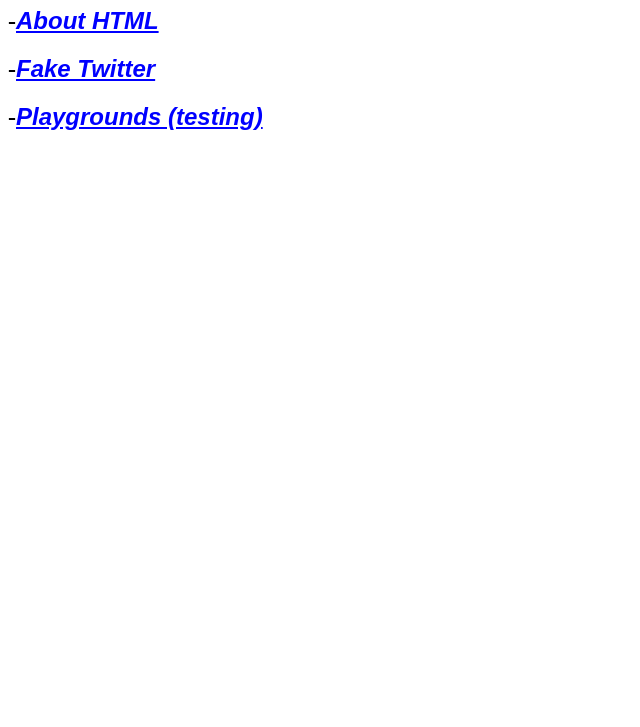
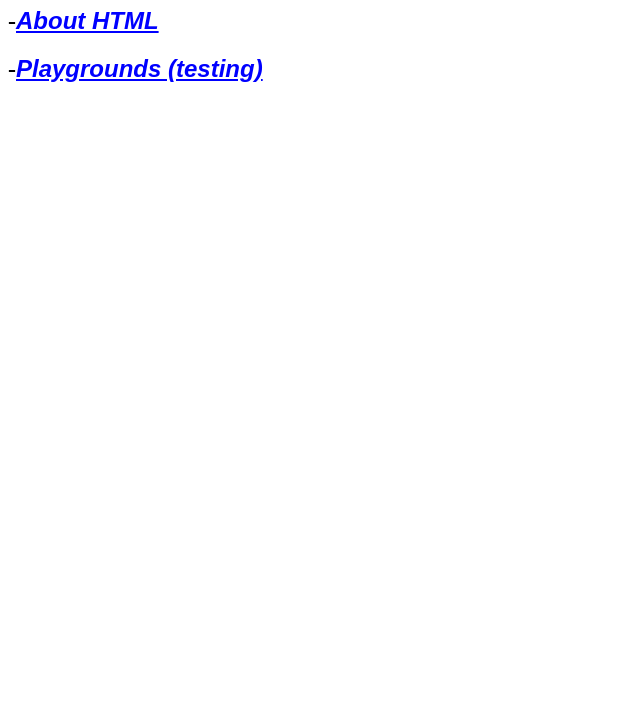
Before and after one commit to Gavin-Vaughan/justlearninghtml, a plain HTML site: page index.html in a window 1280 px wide. Shown: the part 73-800 px from the top of the page, without its empty margins (0-640 px from the left). Drawn offline with Linux system fonts and the light colour scheme.

Commit message:
Updated index.html

```diff
--- a/index.html
+++ b/index.html
@@ -12,7 +12,6 @@
     <h1>Funny stuff</h1>
 
     <h2>-<a href="/AboutHTML/whatishtml.html">About HTML</a></h2>
-    <h2>-<a href="/X/X.html">Fake Twitter</a></h2>
     <h2>-<a href="/PlaygroundFiles/playgrounds.html">Playgrounds &lpar;testing&rpar;</a></h2>
 </body>
 </html>
```
